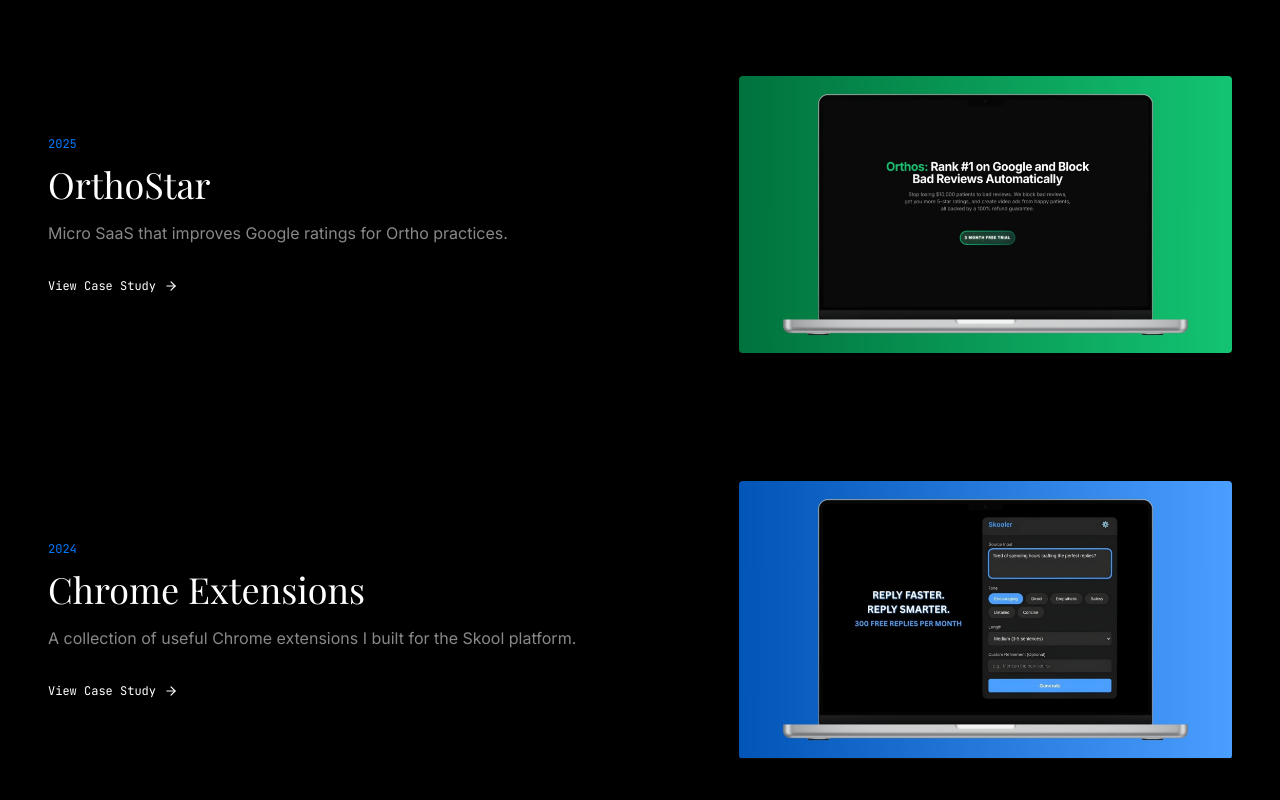
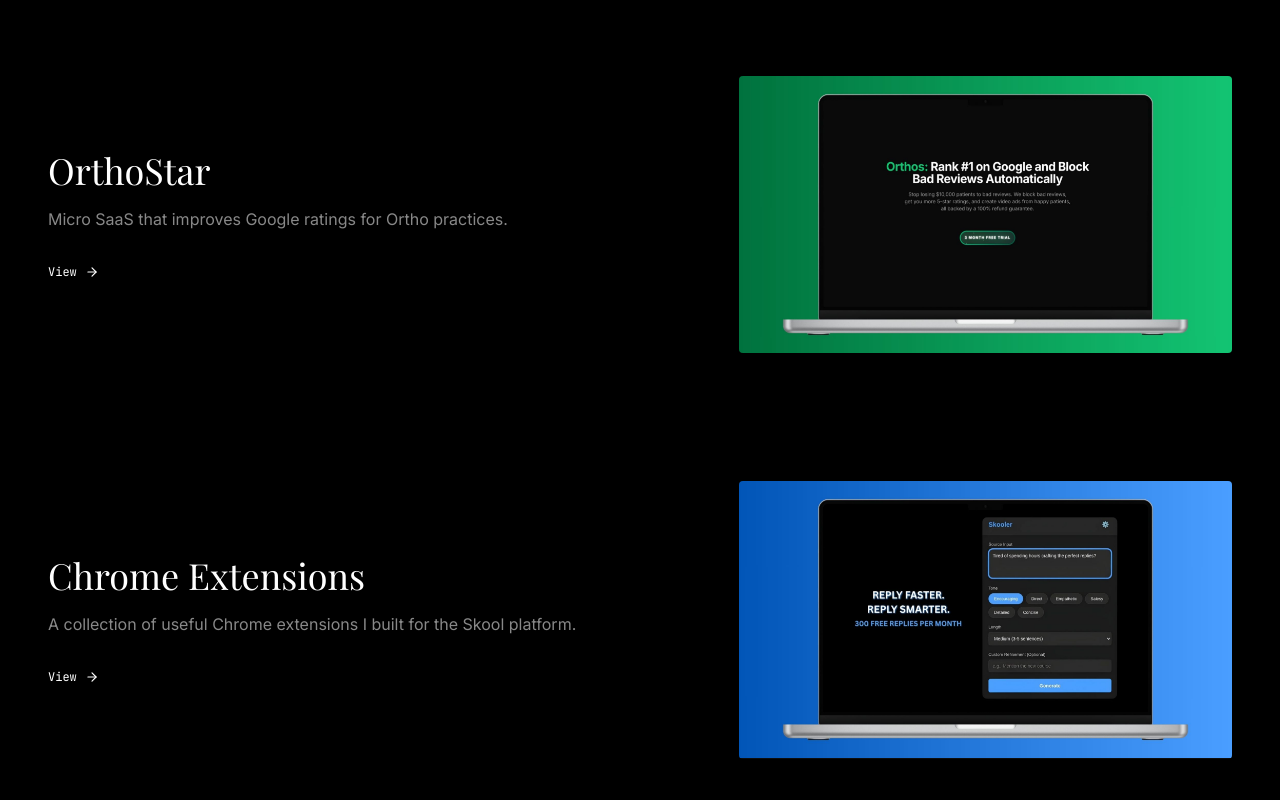
Before and after one commit to SyreeseOfficial/portfolio, a React (Vite) app: page /#/ in a window 1280 px wide. Shown: the part 820-1620 px from the top of the page. Built offline with nearby package versions, Linux system fonts and the light colour scheme; a web font is replaced by a local one.

Commit message:
feat: enhance project section and update links [skip ci]

```diff
--- a/components/home/ProjectSection.tsx
+++ b/components/home/ProjectSection.tsx
@@ -14,7 +14,7 @@ const ProjectCard: React.FC<ProjectCardProps> = ({ project }) => {
 
       {/* Text Details Side */}
       <div className="w-full md:w-1/2 flex flex-col justify-center items-start text-left order-2 md:order-1">
-        <div className="font-mono text-electricBlue text-xs mb-3">{project.year}</div>
+
         <h3 className="font-serif text-3xl md:text-4xl text-white mb-4 leading-tight">{project.title}</h3>
 
 
@@ -27,14 +27,14 @@ const ProjectCard: React.FC<ProjectCardProps> = ({ project }) => {
           to={`/project/${project.id}`}
           className="group inline-flex items-center gap-2 font-mono text-xs text-white hover:text-electricBlue transition-colors duration-200"
         >
-          View Case Study
+          View
           <ArrowRight size={14} className="group-hover:translate-x-1 transition-transform" />
         </Link>
       </div>
 
       {/* Media / Video Side (Smaller now) */}
       <div className="w-full md:w-5/12 order-1 md:order-2">
-        <div className="relative aspect-video bg-white/5 rounded-sm overflow-hidden group">
+        <Link to={`/project/${project.id}`} className="block relative aspect-video bg-white/5 rounded-sm overflow-hidden group">
           {/* Simulated Laptop Frame/Container */}
           <div className="absolute inset-0 flex items-center justify-center overflow-hidden">
             {/* Using Image placeholder as per constraints, in real app this would be a <video> tag with autoplay */}
@@ -44,7 +44,7 @@ const ProjectCard: React.FC<ProjectCardProps> = ({ project }) => {
               className="w-full h-full object-cover transition-transform duration-700 ease-out will-change-transform group-hover:scale-105"
             />
           </div>
-        </div>
+        </Link>
       </div>
 
     </div>
--- a/data.ts
+++ b/data.ts
@@ -11,7 +11,7 @@ export const PROJECTS: Project[] = [
       problem: 'Practices lose future customers when their practice has bad reviews.',
       solution: 'I created a tool that blocks bad reviews, gets the practice more 5-star reviews and turns happy patients into usable video ads.',
       result: 'Average Ortho practice sees a 32% increase in 5-star reviews which lead to an average of 7 new patients per month. A new Ortho patient can be worth anywhere from $1k - $15k to a practice. You do the math.',
-      liveLink: 'https://example.com',
+      liveLink: 'https://orthostar.org/',
       images: [
         '/projects/orthostar/case-study-1.jpg',
         '/projects/orthostar/case-study-2.jpg'
@@ -45,7 +45,7 @@ export const PROJECTS: Project[] = [
       problem: 'Most Linux speech-to-text tools are full of bloat. I created a minimalist one that\'s fast, efficient and easy to use. Runs via an easy keybind. Installs with one command: yay -S vibestt',
       solution: 'I built a lightweight tool that integrates directly with the system. It uses minimal resources and activates instantly with a simple shortcut.',
       result: 'Users can easily speak their ideas, removing the handicap of slow typing, leading to faster work flow, more efficient time while on your PC, etc.',
-      liveLink: 'https://example.com',
+      liveLink: 'https://github.com/SyreeseOfficial/VibeSTT',
       images: [
         '/projects/vibestt/case-study-1.jpg',
         '/projects/vibestt/case-study-2.jpg'
```
